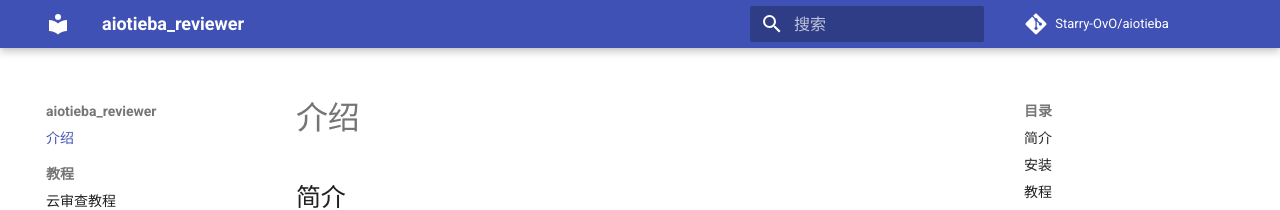
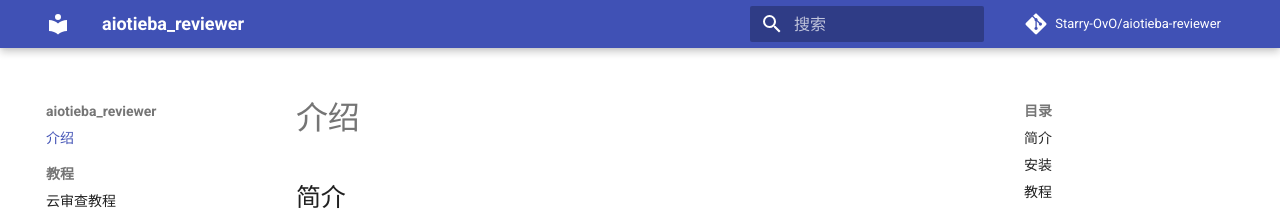
Before and after one commit to lumina37/aiotieba-reviewer, an MkDocs documentation site: the page built from docs/index.md, in a window 1280 px wide. Shown: the top 210 px of the page. Built offline with MkDocs 1.6.1 and Material for MkDocs 9.7.7, drawn with Linux system fonts in a browser that asks for light colours; comment, search, counter and statistics services are not loaded.

Commit message:
docs: fix repo info

```diff
--- a/mkdocs.yml
+++ b/mkdocs.yml
@@ -1,6 +1,5 @@
 site_name: aiotieba_reviewer
 site_description: aiotieba开发文档
-site_url: https://v-8.top/
 
 theme:
   name: material
@@ -8,8 +7,8 @@ theme:
     - navigation.sections
   language: zh
 
-repo_name: Starry-OvO/aiotieba
-repo_url: https://github.com/Starry-OvO/aiotieba
+repo_name: Starry-OvO/aiotieba-reviewer
+repo_url: https://github.com/Starry-OvO/aiotieba-reviewer
 
 nav:
     - 介绍: index.md
```
